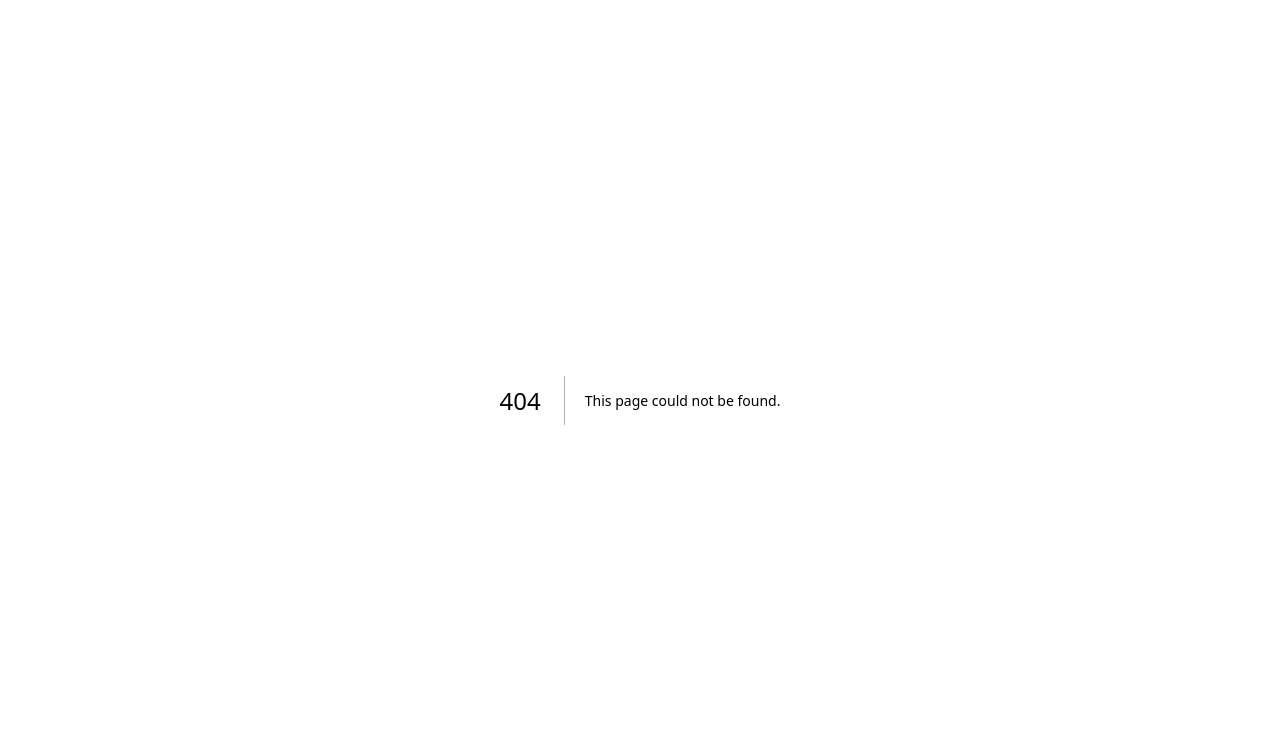
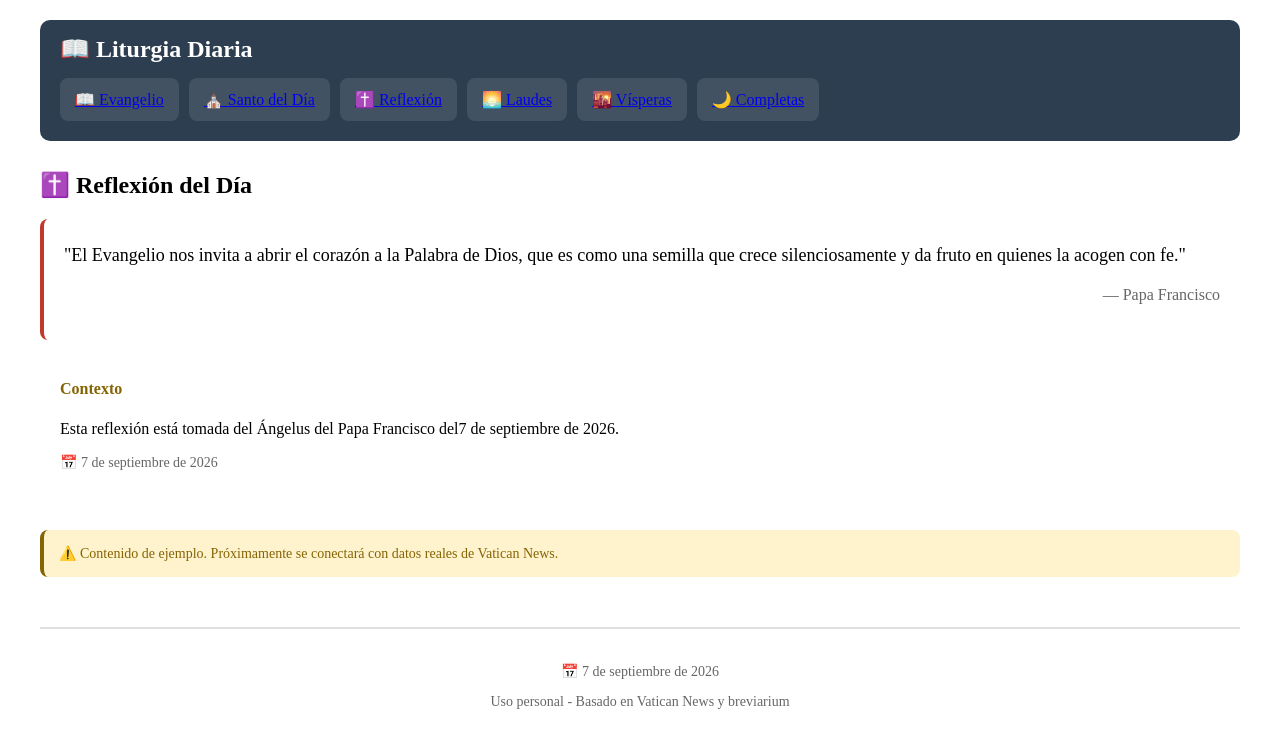
Before and after one commit to MatiasW380/liturgia-diaria, a Next.js app: page /reflexion in a window 1280 px wide. Before the commit this address had no page. Shown: the top 748 px of the page. Built offline with nearby package versions, Linux system fonts and the light colour scheme.

Commit message:
Create reflexion.js

```diff
--- /dev/null
+++ b/pages/reflexion.js
@@ -0,0 +1,51 @@
+import Layout from '../components/Layout';
+
+export default function Reflexion() {
+  return (
+    <Layout>
+      <div className="card card-reflexion">
+        <h2 className="card-title">✝️ Reflexión del Día</h2>
+
+        <div style={{
+          backgroundColor: 'white',
+          padding: '20px',
+          borderRadius: '8px',
+          marginBottom: '20px',
+          borderLeft: '4px solid #c0392b'
+        }}>
+          <p style={{ fontSize: '18px', lineHeight: '1.8', margin: 0 }}>
+            "El Evangelio nos invita a abrir el corazón a la Palabra de Dios,
+            que es como una semilla que crece silenciosamente y da fruto en
+            quienes la acogen con fe."
+          </p>
+          <p style={{ marginTop: '15px', textAlign: 'right', color: '#666' }}>
+            — Papa Francisco
+          </p>
+        </div>
+
+        <div style={{ backgroundColor: 'white', padding: '20px', borderRadius: '8px' }}>
+          <h4 style={{ color: '#856404', marginTop: 0 }}>Contexto</h4>
+          <p>
+            Esta reflexión está tomada del Ángelus del Papa Francisco del
+            {new Date().toLocaleDateString('es-ES', { year: 'numeric', month: 'long', day: 'numeric' })}.
+          </p>
+          <p style={{ color: '#666', fontSize: '14px' }}>
+            📅 {new Date().toLocaleDateString('es-ES', { year: 'numeric', month: 'long', day: 'numeric' })}
+          </p>
+        </div>
+
+        <div style={{
+          marginTop: '25px',
+          padding: '15px',
+          backgroundColor: '#fff3cd',
+          borderRadius: '8px',
+          borderLeft: '4px solid #856404'
+        }}>
+          <p style={{ margin: 0, fontSize: '14px', color: '#856404' }}>
+            ⚠️ Contenido de ejemplo. Próximamente se conectará con datos reales de Vatican News.
+          </p>
+        </div>
+      </div>
+    </Layout>
+  );
+}
```
